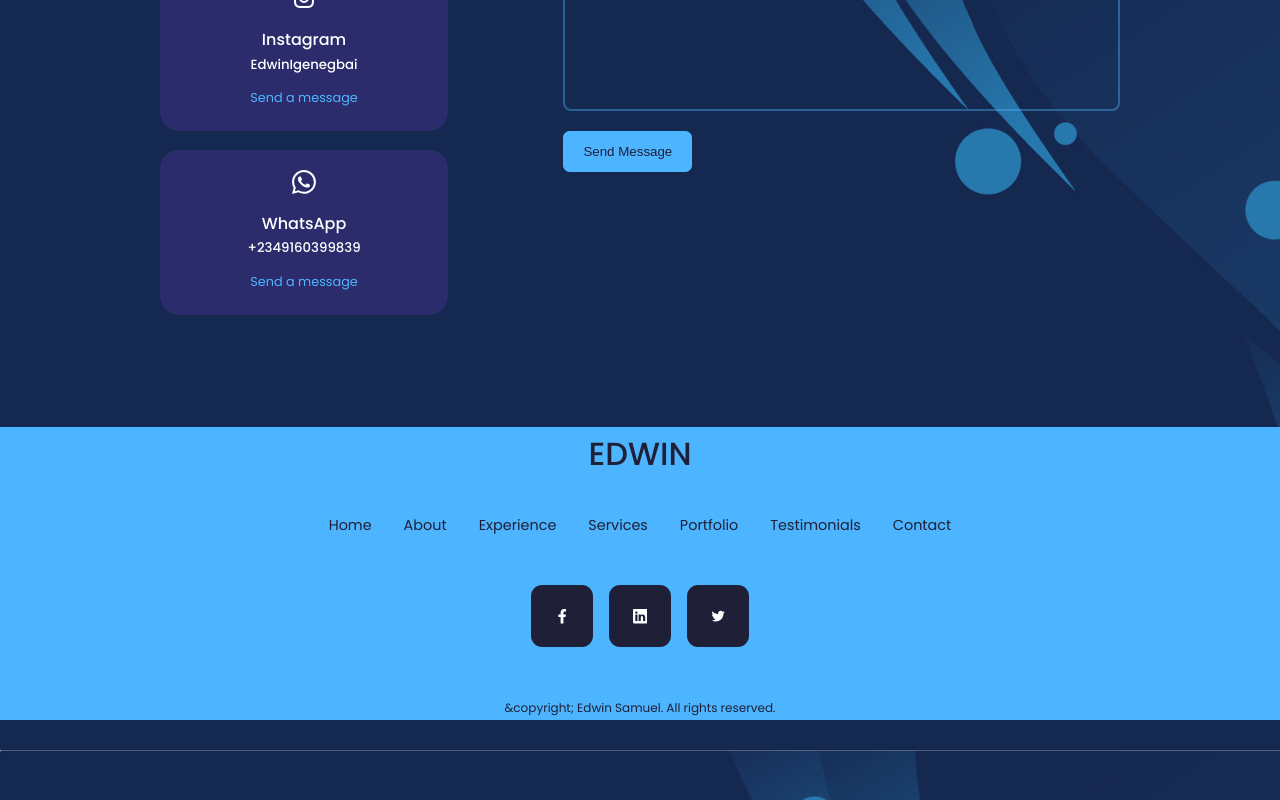
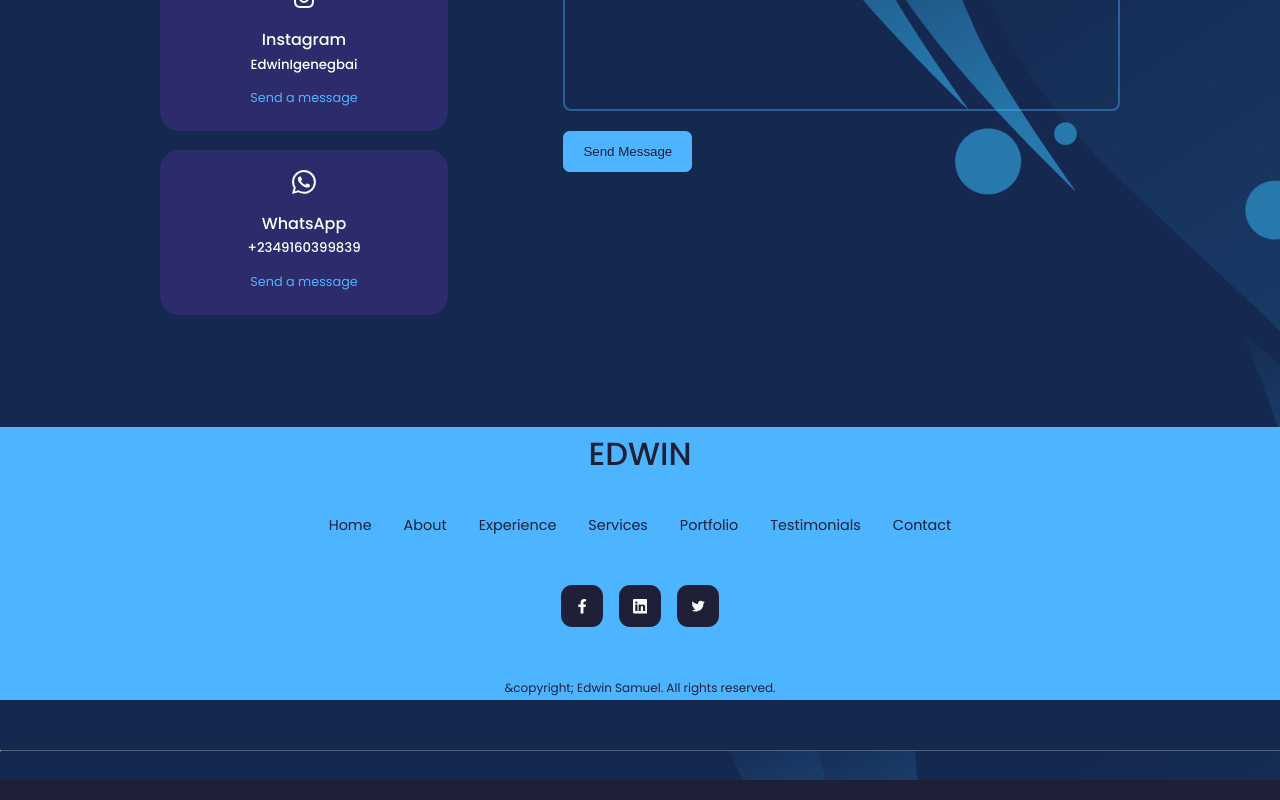
Before and after one commit to Eddysam2000/My-Portfolio, a React (Create React App) app: page / in a window 1280 px wide. Shown: the part 5015-5815 px from the top of the page. Built offline with nearby package versions, Linux system fonts and the light colour scheme.

Commit message:
footer done

```diff
--- a/src/components/footer/footer.css
+++ b/src/components/footer/footer.css
@@ -37,7 +37,7 @@ footer a {
     color: var(--color-white);
     border-radius: 0.7rem;
     display: flex;
-    border: 11px solid transparent;
+    border: 1px solid transparent;
     padding: 0.8rem;
 }
 
```
